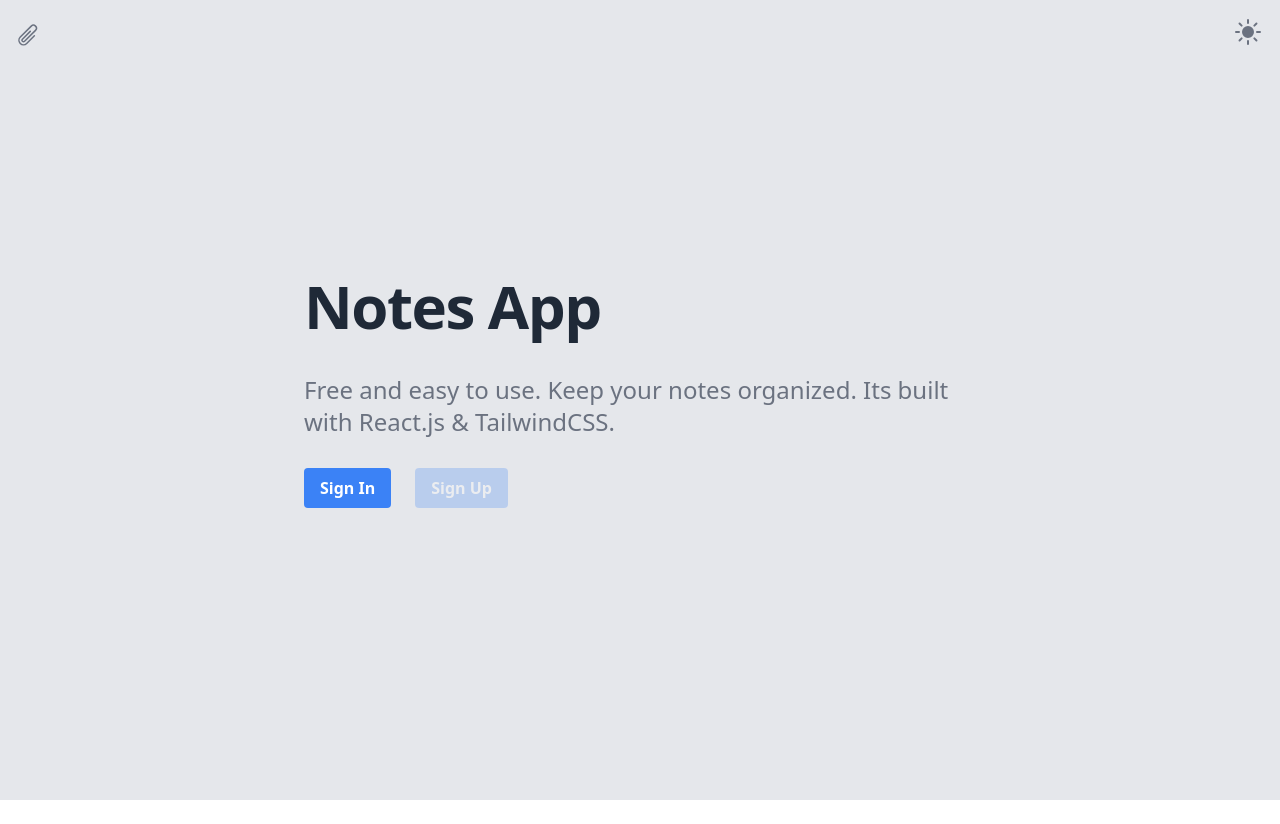
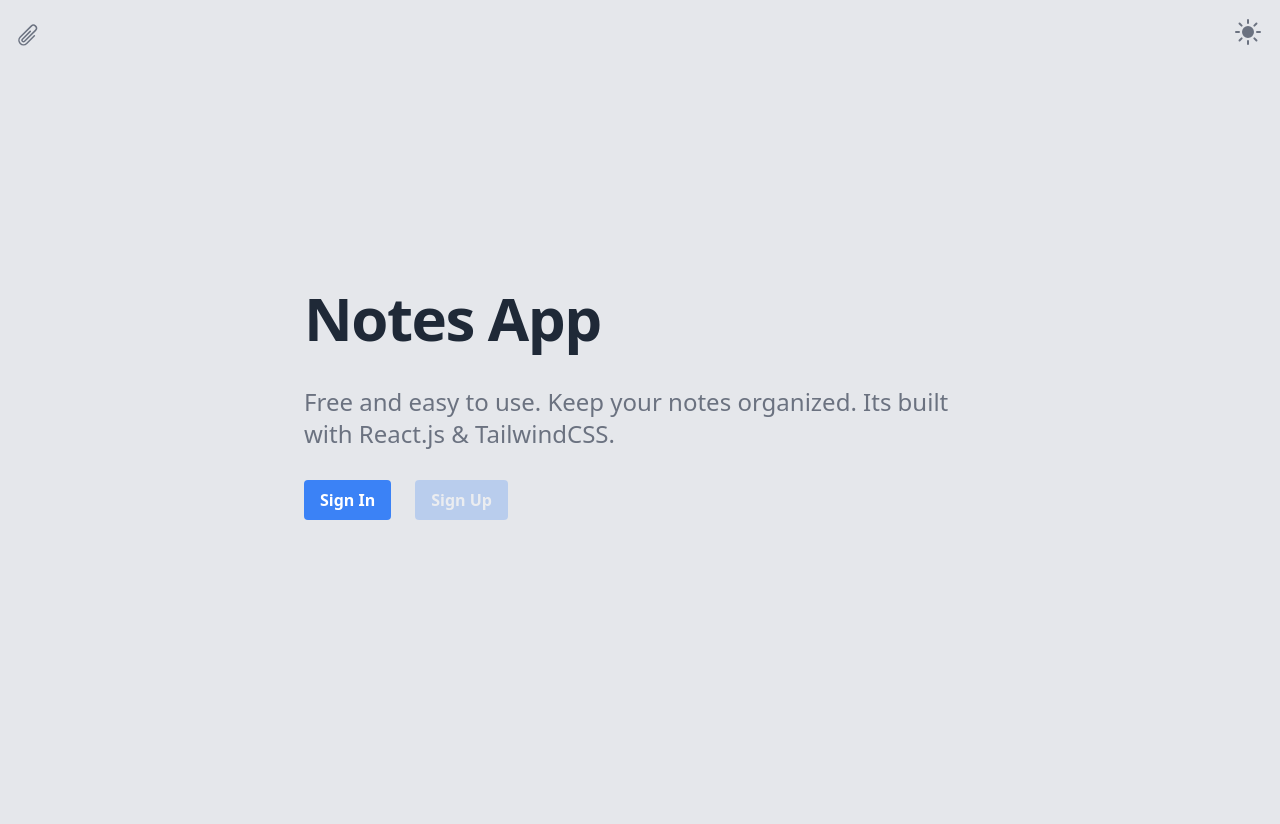
Before and after one commit to Sosasofia/notes-front, a React (Vite) app: page / in a window 1280 px wide. Before the commit the page ends 800 px from the top, so only its background shows below. Built offline with nearby package versions, Linux system fonts and the light colour scheme; no server answers.

Commit message:
Fix height

```diff
--- a/src/App.jsx
+++ b/src/App.jsx
@@ -15,7 +15,7 @@ function App() {
   return (
     <div className={`h-screen w-screen static ${theme.darkMode && "dark"} relative`}>
       <Header />
-      <div className="h-full pb-6 px-5 min-h-screen bg-gray-200 dark:bg-gray-900">
+      <div className="pb-6 px-5 min-h-screen bg-gray-200 dark:bg-gray-900">
         <Notification />
         <Routes>
           <Route element={isLoggedIn ? <Navigate replace to="/home" /> : <Landing />} path="/" />
--- a/src/features/user/LoginForm.jsx
+++ b/src/features/user/LoginForm.jsx
@@ -30,7 +30,7 @@ export default function LoginForm() {
   });
 
   return (
-    <section className="w-full grid place-items-center  h-full bg-gray-200 dark:bg-gray-900">
+    <section className="w-full min-h-screen grid place-items-center  h-full bg-gray-200 dark:bg-gray-900">
       <form
         className="bg-white space-y-4 px-8 pt-6 pb-8 mb-4 rounded-lg shadow dark:border dark:bg-gray-800 dark:border-gray-700"
         onSubmit={handleLogin}>
--- a/src/pages/Landing.jsx
+++ b/src/pages/Landing.jsx
@@ -17,7 +17,7 @@ export default function Landing() {
   });
 
   return (
-    <div className="max-w-2xl space-y-2.5 grid place-content-center h-full mx-auto">
+    <div className="min-h-screen max-w-2xl space-y-2.5 grid place-content-center h-full mx-auto">
       <h1 className="text-4xl font-bold leading-snug tracking-tight text-gray-800 lg:text-4xl lg:leading-tight xl:text-6xl xl:leading-tight dark:text-white">
         Notes App
       </h1>
```
